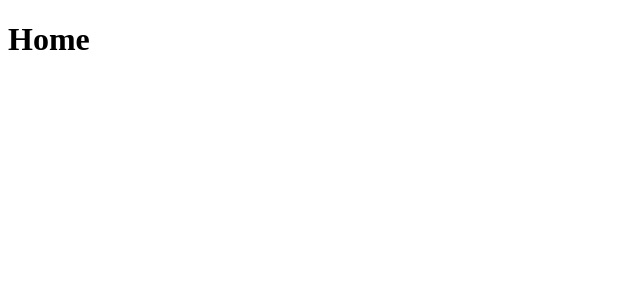
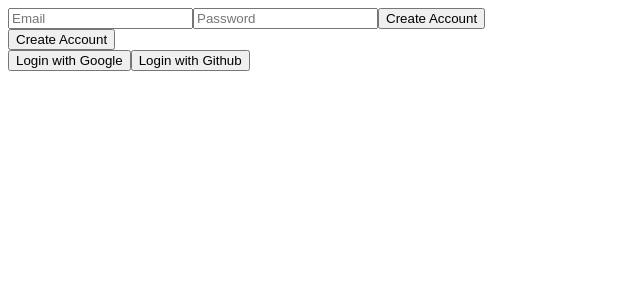
Before and after one commit to c11g/nwitter, a React (Create React App) app: page / in a window 1280 px wide. Shown: the top 300 px of the page, without its empty margins (0-640 px from the left). Built offline with nearby package versions, Linux system fonts and the light colour scheme; no server answers.

Commit message:
#2 AUTHENTICATION

```diff
--- /dev/null
+++ b/jsconfig.json
@@ -0,0 +1,6 @@
+{
+  "compilerOptions": {
+    "baseUrl": "src"
+  },
+  "include": ["src"]
+}
--- a/src/components/App.js
+++ b/src/components/App.js
@@ -1,8 +1,21 @@
-import React from 'react';
-import Router from './Router';
+import React, { useEffect, useState } from "react";
+import Router from "components/Router";
+import { authService } from "fbase";
 
 function App() {
-  return <Router />;
+  const [init, setInit] = useState(false);
+  const [isLogin, setIsLogin] = useState(false);
+  useEffect(() => {
+    authService.onAuthStateChanged((user) => {
+      if (user) {
+        setIsLogin(true);
+      } else {
+        setIsLogin(false);
+      }
+      setInit(true);
+    });
+  }, []);
+  return <>{init ? <Router isLogin={isLogin} /> : <div>Loading</div>}</>;
 }
 
 export default App;
--- /dev/null
+++ b/src/components/Navigation.js
@@ -0,0 +1,11 @@
+import React from "react";
+import { Link } from "react-router-dom";
+
+const Navigation = () => (
+  <nav>
+    <Link to="/">Home</Link>
+    <Link to="/profile">Profile</Link>
+  </nav>
+);
+
+export default Navigation;
--- a/src/components/Router.js
+++ b/src/components/Router.js
@@ -1,25 +1,32 @@
-import React, { useState } from 'react';
+import React from "react";
 import {BrowserRouter, Switch, Route} from 'react-router-dom';
-import Home from '../routes/Home';
-import Auth from '../routes/Auth';
+import Navigation from "components/Navigation";
+import Home from "routes/Home";
+import Auth from "routes/Auth";
+import Profile from "routes/Profile";
 
-const Router = () => {
-  const [isLogin, setIsLogin] = useState(!false);
-  return <BrowserRouter>
+const Router = ({ isLogin }) => {
+  return (
+    <BrowserRouter>
+      {isLogin && <Navigation />}
       <Switch>
-      {
-        isLogin ? (<>
+        {isLogin ? (
+          <>
             <Route exact path="/">
               <Home />
             </Route>
-        </>) : (
+            <Route exact path="/profile">
+              <Profile />
+            </Route>
+          </>
+        ) : (
           <Route exact path="/">
             <Auth />
           </Route>
-        )
-      }
+        )}
       </Switch>
     </BrowserRouter>
-}
+  );
+};
 
 export default Router;
--- /dev/null
+++ b/src/fbase.js
@@ -0,0 +1,17 @@
+import * as firebase from "firebase/app";
+import "firebase/auth";
+
+// Your web app's Firebase configuration
+const firebaseConfig = {
+  apiKey: process.env.REACT_APP_API_KEY,
+  authDomain: process.env.REACT_APP_AUTH_DOMAIN,
+  databaseURL: process.env.REACT_APP_DATABASE_URL,
+  projectId: process.env.REACT_APP_PROJECT_ID,
+  storageBucket: process.env.REACT_APP_STORAGE_BUCKET,
+  messagingSenderId: process.env.REACT_APP_MESSAGING_SENDER_ID,
+  appId: process.env.REACT_APP_APP_ID,
+};
+
+firebase.initializeApp(firebaseConfig);
+export const firebaseRefer = firebase;
+export const authService = firebase.auth();
--- a/src/index.js
+++ b/src/index.js
@@ -1,6 +1,6 @@
 import React from 'react';
 import ReactDOM from 'react-dom';
-import App from './components/App';
+import App from 'components/App';
 
 ReactDOM.render(
   <React.StrictMode>
--- a/src/routes/Auth.js
+++ b/src/routes/Auth.js
@@ -1,7 +1,85 @@
-import React from 'react';
+import React, { useState } from "react";
+import { firebaseRefer, authService } from "fbase";
 
 const Auth = () => {
-  return <h1>Auth</h1>
+  const [email, setEmail] = useState("");
+  const [password, setPassword] = useState("");
+  const [hasAccount, setHasAccount] = useState(false);
+  const [error, setError] = useState("");
+  const onChange = (event) => {
+    const {
+      target: { name, value },
+    } = event;
+    if (name === "email") {
+      setEmail(value);
+    } else if (name === "password") {
+      setPassword(value);
+    }
+  };
+  const onSubmit = async (event) => {
+    event.preventDefault();
+    try {
+      if (hasAccount) {
+        await authService.signInWithEmailAndPassword(email, password);
+      } else {
+        await authService.createUserWithEmailAndPassword(email, password);
+      }
+    } catch (error) {
+      setError(error.message);
+    }
+  };
+  const toggleAccount = () => setHasAccount((prev) => !prev);
+  const onSocialClick = async (event) => {
+    const {
+      target: { name },
+    } = event;
+    let provider;
+    if (name === "google") {
+      provider = new firebaseRefer.auth.GoogleAuthProvider();
+    } else if (name === "github") {
+      provider = new firebaseRefer.auth.GithubAuthProvider();
+    }
+    await authService.signInWithPopup(provider);
+  };
+  return (
+    <div>
+      <form onSubmit={onSubmit}>
+        <input
+          name="email"
+          type="email"
+          placeholder="Email"
+          value={email}
+          onChange={onChange}
+          required
+        />
+        <input
+          name="password"
+          type="password"
+          placeholder="Password"
+          value={password}
+          onChange={onChange}
+          required
+        />
+        <button type="submit">
+          {hasAccount ? "Sign In" : "Create Account"}
+        </button>
+      </form>
+      <div>
+        <button type="button" onClick={toggleAccount}>
+          {hasAccount ? "Sign In" : "Create Account"}
+        </button>
+      </div>
+      <div>
+        <button name="google" type="button" onClick={onSocialClick}>
+          Login with Google
+        </button>
+        <button name="github" type="button" onClick={onSocialClick}>
+          Login with Github
+        </button>
+      </div>
+      <div>{error}</div>
+    </div>
+  );
 }
 
 export default Auth;
--- a/src/routes/Home.js
+++ b/src/routes/Home.js
@@ -1,7 +1,11 @@
 import React from 'react';
 
 const Home = () => {
-  return <h1>Home</h1>
+  return (
+    <div>
+      <h1>Home</h1>
+    </div>
+  );
 }
 
 export default Home;
--- a/src/routes/Profile.js
+++ b/src/routes/Profile.js
@@ -1,7 +1,21 @@
 import React from 'react';
+import { useHistory } from "react-router-dom";
+import { authService } from "fbase";
 
 const Profile = () => {
-  return <h1>Profile</h1>
+  const history = useHistory();
+  const onSignOut = () => {
+    authService.signOut();
+    history.push("/");
+  };
+  return (
+    <div>
+      <h1>Profile</h1>
+      <button type="button" onClick={onSignOut}>
+        Sign Out
+      </button>
+    </div>
+  );
 }
 
 export default Profile;
```
Also changed, not shown: src/firebase.js (deleted, +0 -14 lines). Lines whose indentation alone changed are shown as unchanged.
